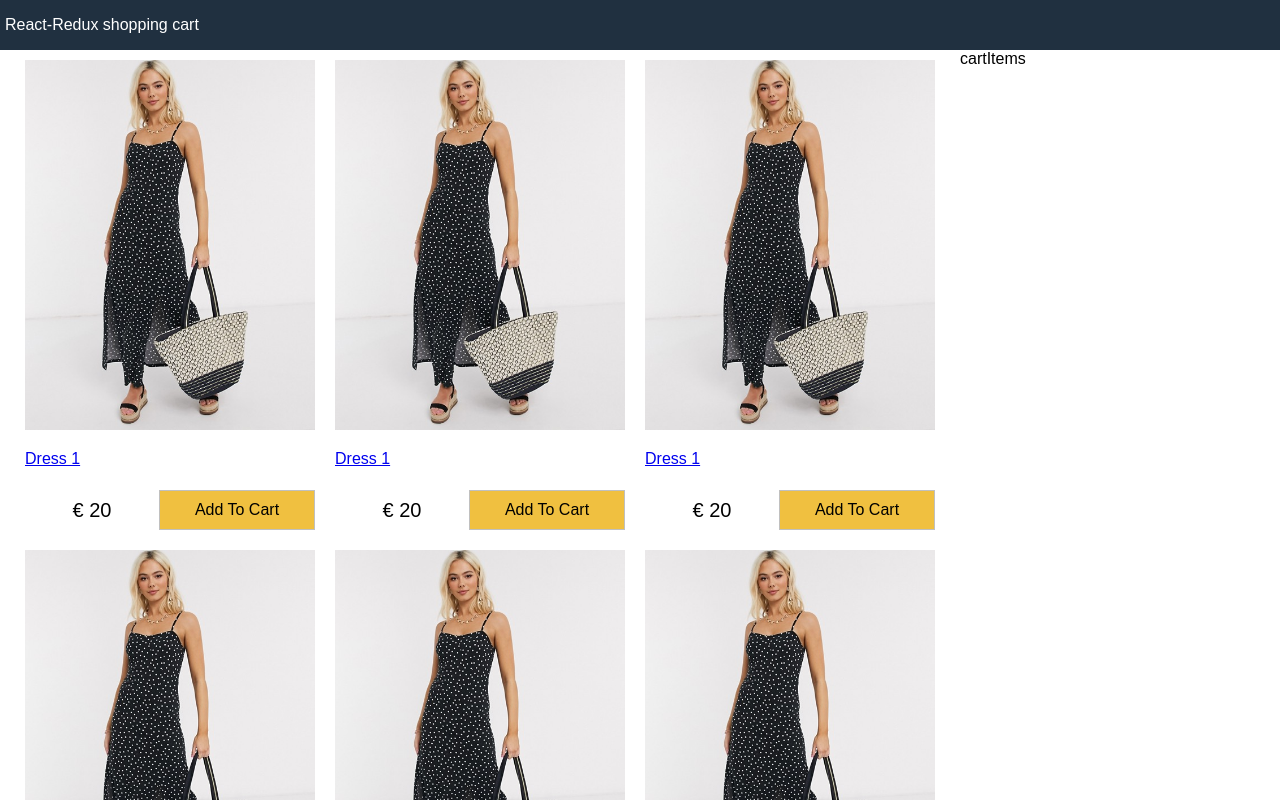
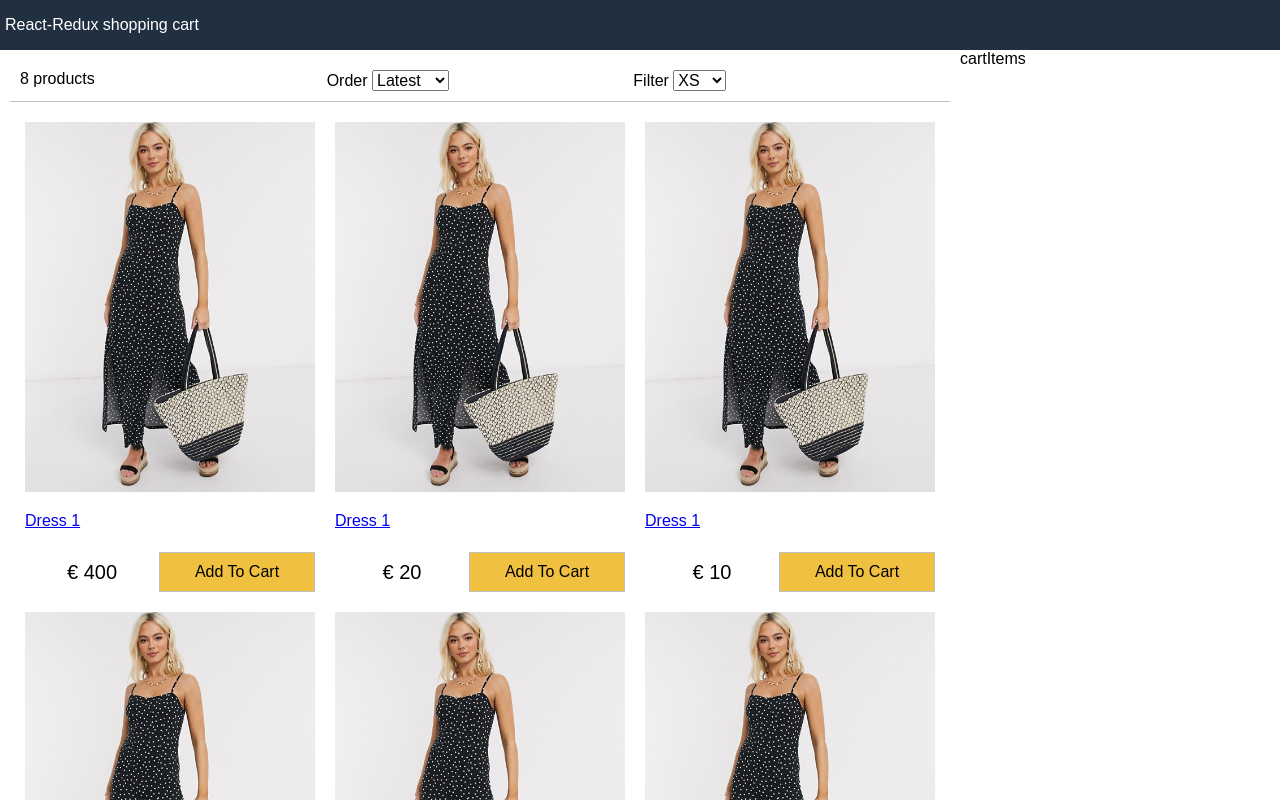
Before and after one commit to maryamsp12/shopping-cart, a React (Create React App) app: page / in a window 1280 px wide. Shown: the top 800 px of the page. Built offline with nearby package versions, Linux system fonts and the light colour scheme.

Commit message:
filter-components

```diff
--- a/src/App.js
+++ b/src/App.js
@@ -1,12 +1,40 @@
 import React from 'react';
 import data from "./data.json";
 import Products from "./components/products";
+import Filter from './components/Filter';
+
 function App() {
 
   const [products, setProducts] = React.useState(data);
   const [size, setSize] = React.useState("");
   const [sort, setSort] = React.useState("");
 
+  const sortProducts = event => {
+    const sort = event.target.value;
+    setSort(sort);
+    setProducts({
+      products: products.products.slice().sort((a, b) => (
+        sort === "lowest" ? ((a.price > b.price) ? 1 : -1) :
+          sort === "highest" ? ((a.price < b.price) ? 1 : -1) :
+            ((a._id > b._id) ? 1 : -1)
+      ))
+    })
+  }
+
+  const filterProducts = (event) => {
+    if (event.target.value === "") {
+      setProducts({ products: data.products })
+      setSize(event.target.value)
+    }
+    else {
+      const filteredProducts = (
+        products.products.filter(
+          product => product.availableSizes.indexOf(event.target.value) >= 0
+        ))
+      setProducts({ products: filteredProducts })
+      setSize(event.target.value)
+    }
+  }
 
   return (
     <div className="grid-container">
@@ -16,6 +44,15 @@ function App() {
       <main>
         <div className="content">
           <div className="main">
+
+            <Filter
+              count={products.products.length}
+              size={products.size}
+              sort={products.sort}
+              availableSizes={() => (products.map((p) => p.products.availableSizes))}
+              filterProducts={filterProducts}
+              sortProducts={sortProducts}
+            />
             <Products prod={products} />
           </div>
           <div className="sidebar">
--- /dev/null
+++ b/src/components/Filter.js
@@ -0,0 +1,28 @@
+import React from 'react';
+
+export default function Filter(props) {
+    console.log(props);
+    return (
+        <div className="filter">
+            <div className="filter-result">{props.count} products</div>
+            <div className="filter-sort">
+                Order{" "}<select value={props.sort} onChange={props.sortProducts}>
+                <option value="latest">Latest</option>
+                <option value="lowest">Lowest</option>
+                <option value="highest">Highest</option>
+                </select>
+            </div>
+            <div className="filter-size">
+                Filter{" "}
+                <select value={props.size} onChange={props.filterProducts}>
+                    <option value="XS">XS</option>
+                    <option value="S">S</option>
+                    <option value="M">M</option>
+                    <option value="L">L</option>
+                    <option value="XL">XL</option>
+                    <option value="XXL">XXL</option>
+                </select>
+            </div>
+        </div>
+    )
+}
--- a/src/components/products.js
+++ b/src/components/products.js
@@ -1,5 +1,5 @@
 import React from 'react'
-import formatCurrency from './../util';
+import formatCurrency from '../util';
 
 export default function Products({prod}) {
     return (
--- a/src/data.json
+++ b/src/data.json
@@ -5,8 +5,8 @@
             "title": "Dress 1",
             "images": "/images/dress1.jpg",
             "description": "about dress 1",
-            "price": 20,
-            "availableSizes": ["XL", "XXL"]
+            "price": 400,
+            "availableSizes": ["S", "XXL"]
         },
         {
             "_id": "dress2",
@@ -21,7 +21,7 @@
             "title": "Dress 1",
             "images": "/images/dress1.jpg",
             "description": "about dress 1",
-            "price": 20,
+            "price": 10,
             "availableSizes": ["XL", "XXL"]
         },
         {
@@ -29,7 +29,7 @@
             "title": "Dress 1",
             "images": "/images/dress1.jpg",
             "description": "about dress 1",
-            "price": 20,
+            "price": 90,
             "availableSizes": ["XL", "XXXL"]
         },
         {
@@ -45,7 +45,7 @@
             "title": "Dress 1",
             "images": "/images/dress1.jpg",
             "description": "about dress 1",
-            "price": 20,
+            "price": 80,
             "availableSizes": ["M", "XXL"]
         },
         {
--- a/src/index.css
+++ b/src/index.css
@@ -105,3 +105,14 @@ footer{
 .button.primary {
   background-color: #f0c040;
 }
+/* filter */
+.filter {
+display: flex;
+justify-content: space-between;
+padding: 1rem;
+margin: 1rem;
+border-bottom: 0.1rem #c0c0c0 solid;
+}
+.filter div{
+  flex: 1;
+}
```
